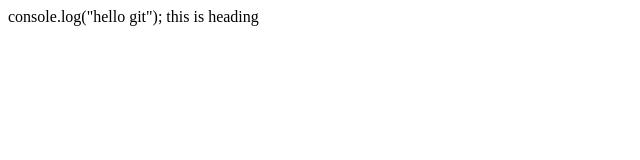
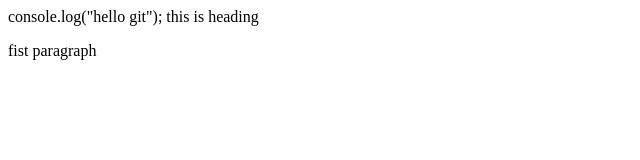
Before and after one commit to nagarajuuppala/Git-Practice, a plain HTML site: page index.html in a window 1280 px wide. Shown: the full height of the page, 0-640 px from the left. Drawn offline with Linux system fonts and the light colour scheme.

Commit message:
Update index.html

```diff
--- a/index.html
+++ b/index.html
@@ -1,4 +1,5 @@
 console.log("hello git");
 <html>
     <head>this is heading</head>
+    <p>fist paragraph</p>
 </html>
```
